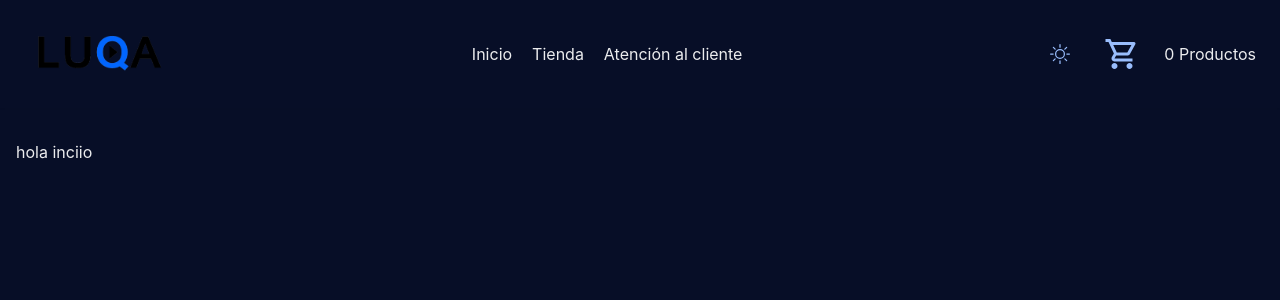
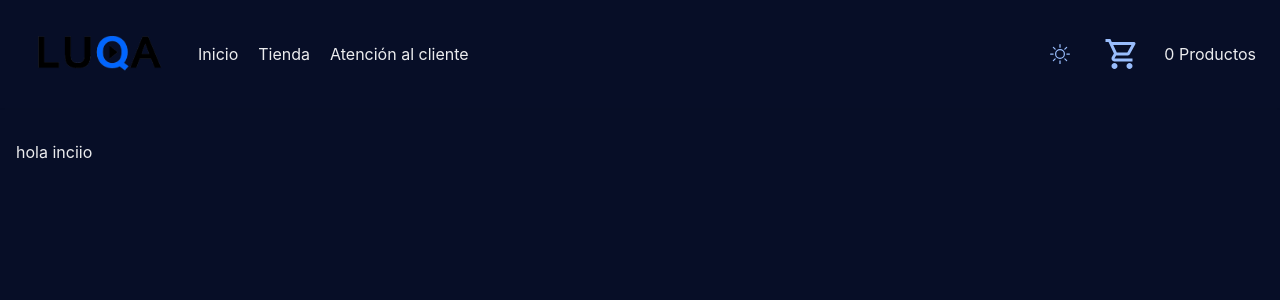
Before and after one commit to iamelyg/luqa, a Next.js app: page / in a window 1280 px wide. Shown: the top 300 px of the page. Built offline with nearby package versions, Linux system fonts and the light colour scheme.

Commit message:
place desktop menu on the left side

```diff
--- a/components/navbar/DesktopNavbar.tsx
+++ b/components/navbar/DesktopNavbar.tsx
@@ -19,9 +19,9 @@ const DesktopNavbar: React.FC = () => {
                 w="100%"
                 px="6"
                 py="5"
-                align="center"
                 justify="space-between"
             >
+                <HStack gap={6}>
                     <Link href='/'>
                         <Image src={Logo.src} h={50} w={150} />
                     </Link>
@@ -31,6 +31,7 @@ const DesktopNavbar: React.FC = () => {
                                 {item.label}
                             </Link>
                         ))}
+                    </HStack>
                 </HStack>
                 <HStack>
                     <Button colorScheme='brand' onClick={toggleColorMode} h={10} w={10} variant='ghost'>
```
Lines whose indentation alone changed are shown as unchanged.
